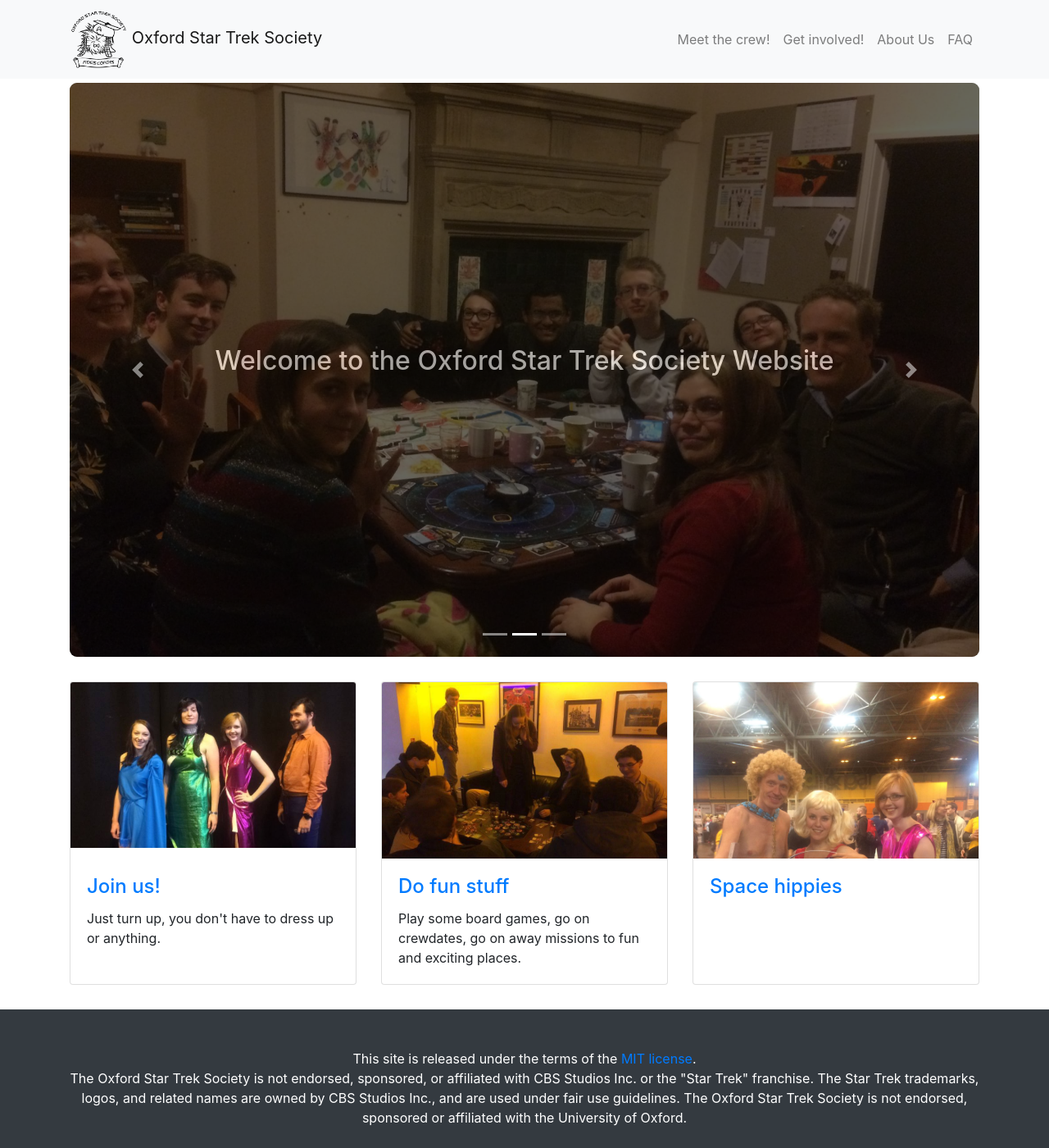
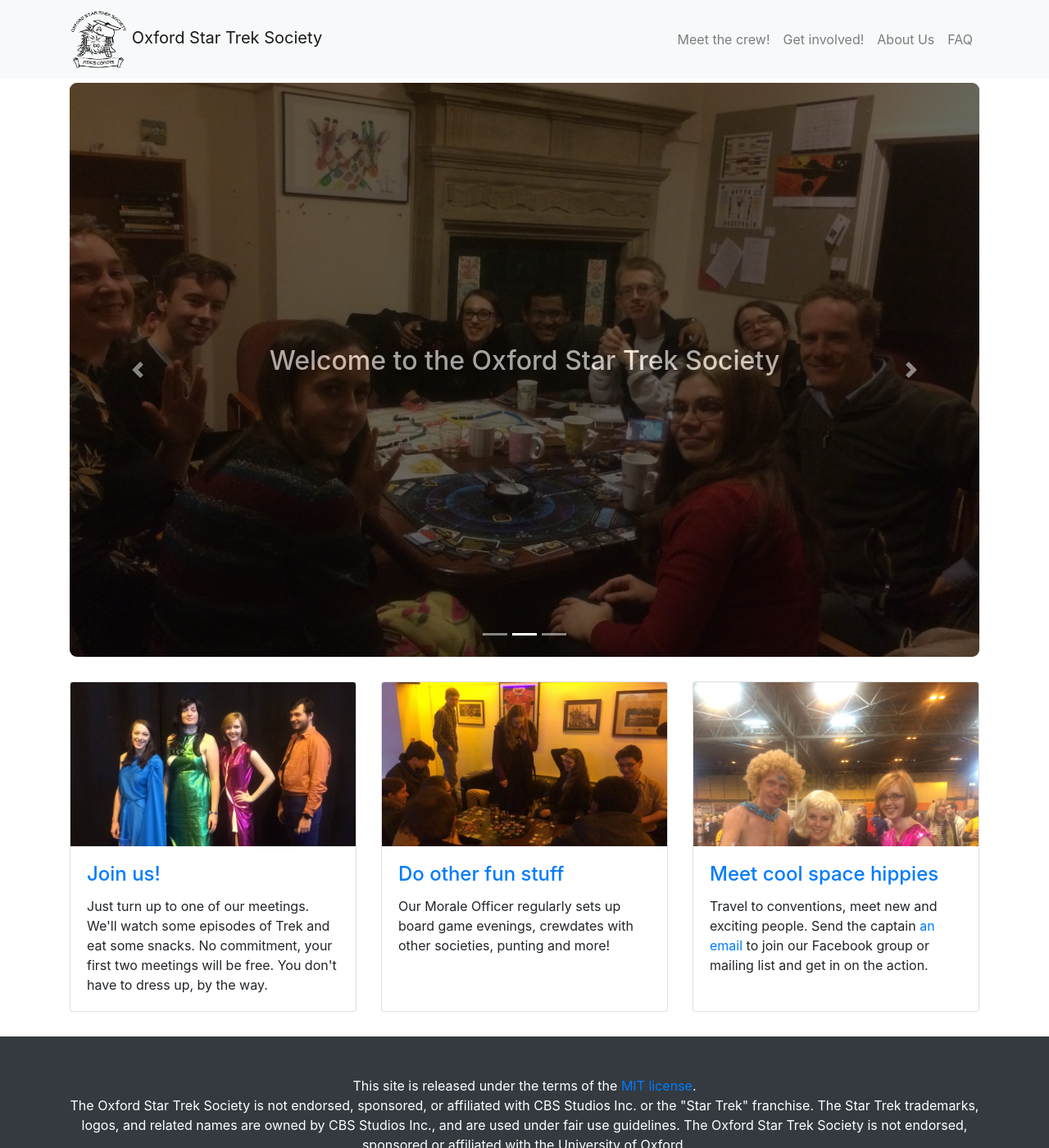
Before and after one commit to oxfordstartreksociety/oxfordstartreksociety.github.io, a Jekyll site: the page built from index.html, in a window 1280 px wide and 1400 px high. Shown: the whole window at 82% size. Built offline with Jekyll 4.4.1, drawn with Linux system fonts in a browser that asks for light colours.

Commit message:
improve index

```diff
--- a/css/modern-business.css
+++ b/css/modern-business.css
@@ -25,7 +25,7 @@
 
 .card-img-trim {
 	max-width: auto;
-	height: 215px;
+	height: 200px;
 	overflow: hidden;
 }
 
--- a/index.html
+++ b/index.html
@@ -5,7 +5,7 @@
 <div class="container">
   <div id="carouselExampleIndicators" class="carousel slide" data-ride="carousel">
 	<h2 id="big-title">
-	  Welcome to the Oxford Star Trek Society Website
+	  Welcome to the Oxford Star Trek Society
 	</h2>
 	<ol class="carousel-indicators">
 	  <li data-target="#carouselExampleIndicators" data-slide-to="0" class="active"></li>
@@ -34,14 +34,18 @@
 	<div class="col-lg-4 col-sm-6 portfolio-item">
 	  <div class="card h-100">
 		<div class="card-img-trim">
-		  <img class="card-img-top" src="img/mudd_women.jpg" alt="">
+		  <a href="/involved.html"><img class="card-img-top"
+		  src="img/mudd_women.jpg" alt=""></a>
 		</div>
 		<div class="card-body">
 		  <h4 class="card-title">
-			<a href="#">Join us!</a>
+			<a href="/involved.html">Join us!</a>
 		  </h4>
 		  <p class="card-text">
-			Just turn up, you don't have to dress up or anything.
+			Just turn up to one of our meetings. We'll watch some
+			episodes of Trek and eat some snacks. No commitment, your
+			first two meetings will be free. You don't have to dress
+			up, by the way.
 		  </p>
 		</div>
 	  </div>
@@ -53,11 +57,11 @@
 		</div>
 		<div class="card-body">
 		  <h4 class="card-title">
-			<a href="#">Do fun stuff</a>
+			<a href="#">Do other fun stuff</a>
 		  </h4>
 		  <p class="card-text">
-			Play some board games, go on crewdates, go on away
-			missions to fun and exciting places.
+			Our Morale Officer regularly sets up board game evenings,
+			crewdates with other societies, punting and more!
 		  </p>
 		</div>
 	  </div>
@@ -69,9 +73,12 @@
 		</div>
 		<div class="card-body">
 		  <h4 class="card-title">
-			<a href="#">Space hippies</a>
+			<a href="#">Meet cool space hippies</a>
 		  </h4>
 		  <p class="card-text">
+			Travel to conventions, meet new and exciting people. Send
+			the captain <a href="/crew.html">an email</a> to join our
+			Facebook group or mailing list and get in on the action.
 		  </p>
 		</div>
 	  </div>
```
